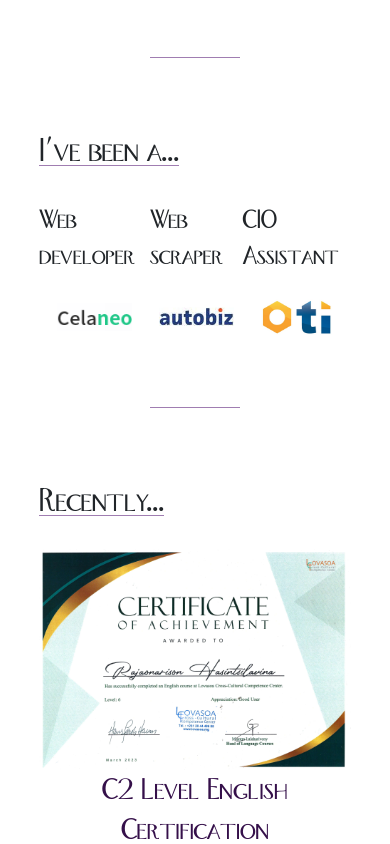
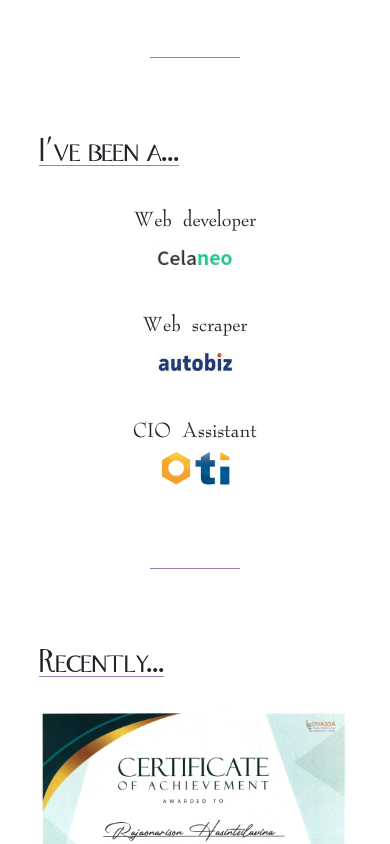
Before and after one commit to Antsamotady/ResumePortfolio, a React (Create React App) app: page /about in a window 390 px wide. Shown: the part 2140-2984 px from the top of the page. Built offline with nearby package versions, Linux system fonts and the light colour scheme.

Commit message:
Small review on About page + footer

```diff
--- a/src/Components/Pages/About.js
+++ b/src/Components/Pages/About.js
@@ -33,15 +33,15 @@ function About() {
           <span>I've been a...</span>
           <div className="small-titles">
             <div className="work-experience">
-              <p>Web developer</p>
+              <div className='experience-title'>Web developer</div>
               <a title="Official site" href="https://www.celaneo.com/"><img className="company-logo" src={celaneo} alt="" /></a>
             </div>
             <div className="work-experience">
-              <p>Web scraper</p>
+              <div className='experience-title'>Web scraper</div>
               <a title="Official site" href="http://corporate.autobiz.com/"><img className="company-logo" src={autobiz} alt="" /></a>
             </div>
             <div className="work-experience">
-              <p>CIO Assistant</p>
+              <div className='experience-title'>CIO Assistant</div>
               <a title="Official site" href="https://oti-madagascar.net/"><img className="company-logo" src={oti} alt="" /></a>
             </div>
           </div>
--- a/src/Stylesheets/about.css
+++ b/src/Stylesheets/about.css
@@ -53,7 +53,7 @@
   font-size: larger;
 }
 .bottom-text {
-  margin: 1rem 1rem 3rem;
+  margin: 1rem 1rem 2rem;
 }
 .bottom-text > span {
   font-family: var(--font-family-fox_trot);
@@ -92,7 +92,9 @@
 div.image-container:nth-child(2) {
   flex-basis: 60%;
 }
-
+.work-experience .experience-title {
+   font-family: var(--font-family-handwriting);
+}
 
 @media screen and (max-width:800px) {
   .updates {
@@ -120,4 +122,18 @@ div.image-container:nth-child(2) {
   .text-container {
     margin: 0.2rem auto;
   }
+  .work-experience {
+    margin-bottom: 1.4rem;
+  }
+  .small-titles {
+    font-family: var(--font-family-fox_trot);
+    margin-top: 1.1rem;
+
+    display: flex;
+
+    justify-content: space-between;
+    align-items: center;
+    flex-wrap: wrap;
+    flex-direction: column;
+  }
 }
--- a/src/Stylesheets/footer.css
+++ b/src/Stylesheets/footer.css
@@ -111,8 +111,10 @@
 
 	width: 100%;
     font-family: var(--font-family-handwriting);
+    font-size: 0.7rem;
     color: var(--color-bg-footer);
 	background: var(--color-bg-middle);
+    padding: 0.1rem 0 0.1rem 0;
 }
 .author-part span {
     padding: 0 0.4rem;
```
